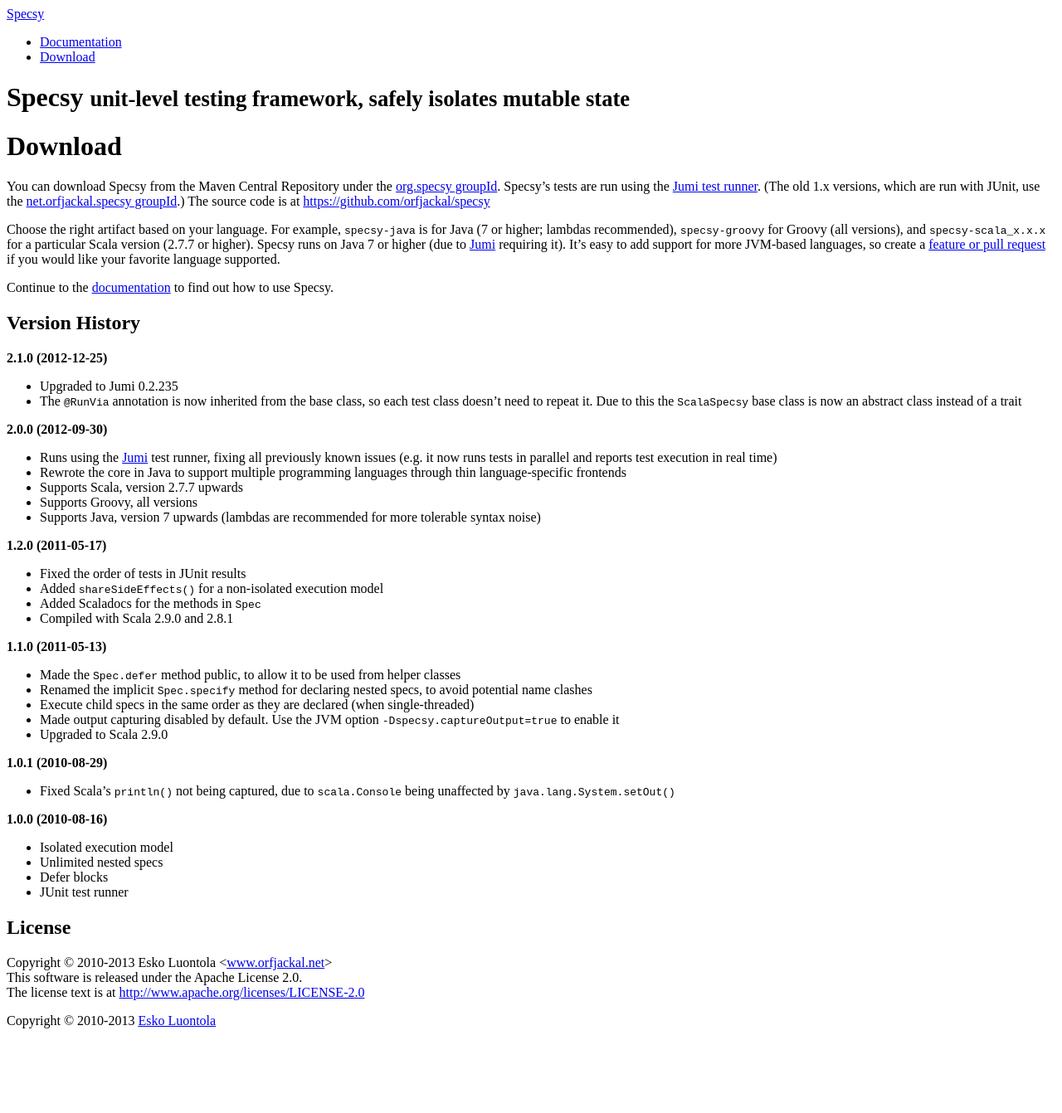
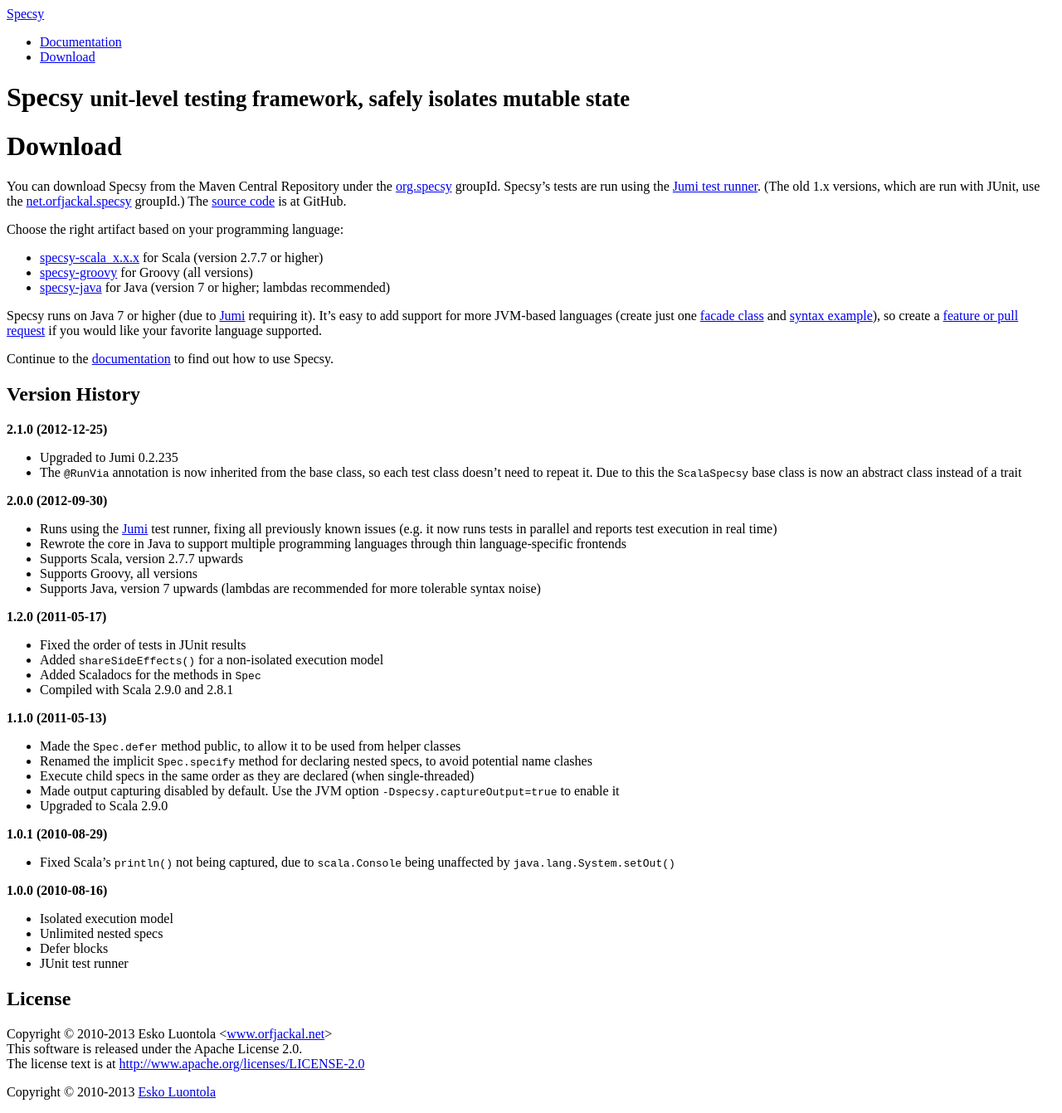
Before and after one commit to luontola/specsy, a Jekyll site: the page built from download.md, in a window 1280 px wide. Shown: the whole page at 83% size. Built offline with Jekyll 4.4.1, drawn with Linux system fonts in a browser that asks for light colours; before the commit the page ends 1256 px from its top, so only the background shows below that.

Commit message:
Clearer links to Maven dependencies

```diff
--- a/download.md
+++ b/download.md
@@ -5,9 +5,15 @@
 ---
 {% include JB/setup %}
 
-You can download Specsy from the Maven Central Repository under the [org.specsy groupId](http://search.maven.org/#search%7Cga%7C1%7Cg%3A%22org.specsy%22). Specsy's tests are run using the [Jumi test runner](http://jumi.fi/). (The old 1.x versions, which are run with JUnit, use the [net.orfjackal.specsy groupId](http://search.maven.org/#search%7Cga%7C1%7Cg%3A%22net.orfjackal.specsy%22).) The source code is at <https://github.com/orfjackal/specsy>
+You can download Specsy from the Maven Central Repository under the [org.specsy](http://search.maven.org/#search%7Cga%7C1%7Cg%3A%22org.specsy%22) groupId. Specsy's tests are run using the [Jumi test runner](http://jumi.fi/). (The old 1.x versions, which are run with JUnit, use the [net.orfjackal.specsy](http://search.maven.org/#search%7Cga%7C1%7Cg%3A%22net.orfjackal.specsy%22) groupId.) The [source code](https://github.com/orfjackal/specsy) is at GitHub.
 
-Choose the right artifact based on your language. For example, `specsy-java` is for Java (7 or higher; lambdas recommended), `specsy-groovy` for Groovy (all versions), and `specsy-scala_x.x.x` for a particular Scala version (2.7.7 or higher). Specsy runs on Java 7 or higher (due to [Jumi](http://jumi.fi/) requiring it). It's easy to add support for more JVM-based languages, so create a [feature or pull request](https://github.com/orfjackal/specsy/issues) if you would like your favorite language supported.
+Choose the right artifact based on your programming language:
+
+- [specsy-scala_x.x.x](http://search.maven.org/#search%7Cga%7C1%7Cg%3A%22org.specsy%22%20specsy-scala) for Scala (version 2.7.7 or higher)
+- [specsy-groovy](http://search.maven.org/#search%7Cga%7C1%7Cg%3A%22org.specsy%22%20a%3A%22specsy-groovy%22) for Groovy (all versions)
+- [specsy-java](http://search.maven.org/#search%7Cga%7C1%7Cg%3A%22org.specsy%22%20a%3A%22specsy-java%22) for Java (version 7 or higher; lambdas recommended)
+
+Specsy runs on Java 7 or higher (due to [Jumi](http://jumi.fi/) requiring it). It's easy to add support for more JVM-based languages (create just one [facade class](https://github.com/orfjackal/specsy/blob/master/specsy-groovy/src/main/java/org/specsy/groovy) and [syntax example](https://github.com/orfjackal/specsy/tree/master/specsy-groovy/src/test/java/org/specsy/groovy)), so create a [feature or pull request](https://github.com/orfjackal/specsy/issues) if you would like your favorite language supported.
 
 Continue to the [documentation](documentation.html) to find out how to use Specsy.
 
```
